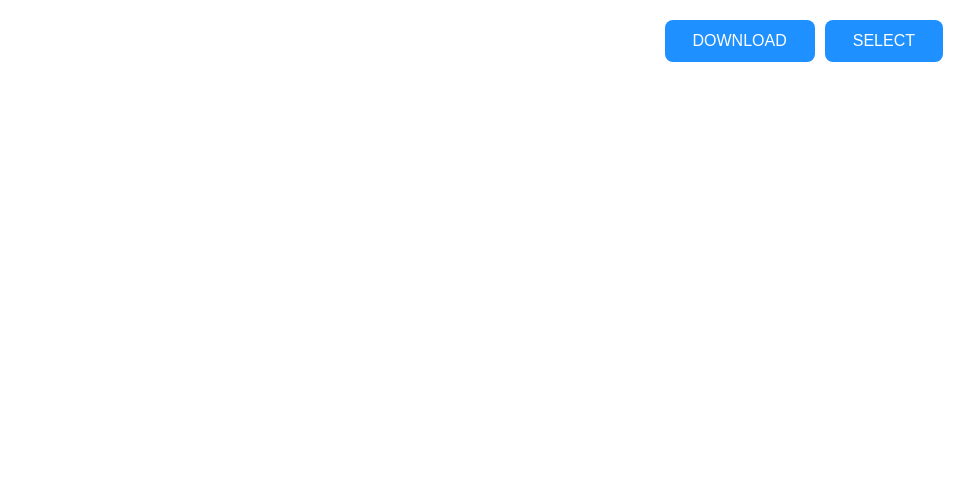
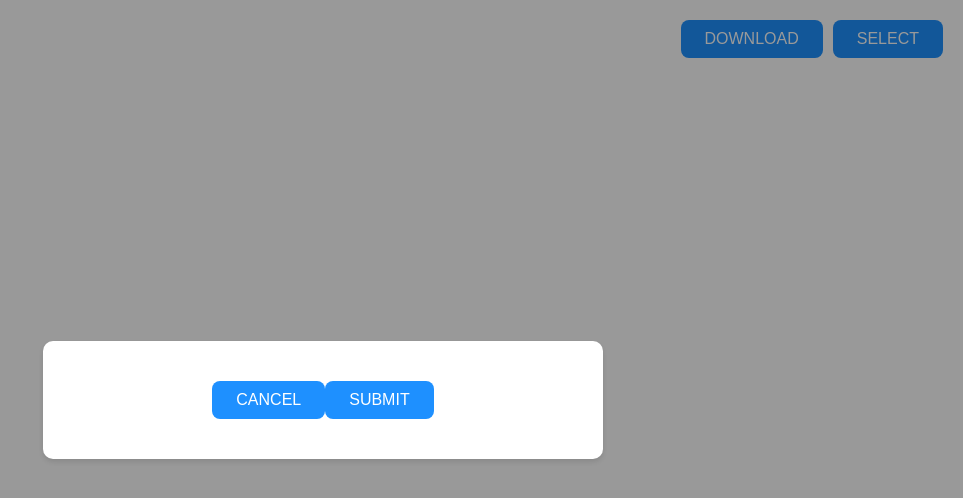
Before and after one commit to ostapyshyn/Table, a React (Create React App) app: page / in a window 1280 px wide. Both pictures are taken after a click on the button "SELECT". Shown: the top 498 px of the page, without its empty margins (317-1280 px from the left). Built offline with nearby package versions, Linux system fonts and the light colour scheme.

Commit message:
Add Button Component

```diff
--- /dev/null
+++ b/src/components/Button/Button.jsx
@@ -0,0 +1,10 @@
+import styles from './Button.module.scss'
+
+const Button = ({ onClick, children }) => {
+  return (
+    <button type="button" onClick={onClick} className={styles.button}>
+      {children.toUpperCase()}
+    </button>
+  )
+}
+export default Button
--- /dev/null
+++ b/src/components/Button/Button.module.scss
@@ -0,0 +1,23 @@
+.button {
+  color: white;
+  background-color: dodgerblue;
+  border: none;
+  padding: 10px 24px;
+  text-align: center;
+  text-decoration: none;
+  display: inline-block;
+  font-size: 16px;
+  border-radius: 8px;
+  cursor: pointer;
+  opacity: 1;
+  transition: all 0.1s ease-in-out;
+  &:hover {
+    background-color: #2a52be;
+    box-shadow: 0 8px 10px rgba(0, 0, 0, 0.1);
+    transform: translateY(-1px);
+  }
+  &:active {
+    box-shadow: 0 1px 1px rgba(0, 0, 0, 0.1);
+    transform: translateY(0);
+  }
+}
--- a/src/components/Table/Table.jsx
+++ b/src/components/Table/Table.jsx
@@ -1,14 +1,29 @@
-import React from 'react'
+import React, { useState } from 'react'
+import Button from '../Button/Button'
 import styles from './Table.module.scss'
 
 const Table = () => {
+  const [open, setOpen] = useState(false)
+  const handleClickDownload = () => console.log('Clicked! Downloading')
+
   return (
     <main>
       <section className={styles.top}>
         <div className={styles.buttons}>
-          <button className={styles.button}>DOWNLOAD</button>
-          <button className={styles.button}>SELECT</button>
+          <Button onClick={handleClickDownload}>download</Button>
+          <Button onClick={() => setOpen(true)}>select</Button>
         </div>
+      </section>
+
+      <section>
+        {open && (
+          <div className={styles.overlay}>
+            <div className={styles.modal}>
+              <Button onClick={() => setOpen(false)}>cancel</Button>
+              <Button>submit</Button>
+            </div>
+          </div>
+        )}
       </section>
     </main>
   )
--- a/src/components/Table/Table.module.scss
+++ b/src/components/Table/Table.module.scss
@@ -4,26 +4,72 @@
     display: flex;
     justify-content: end;
     gap: 10px;
+  }
+}
 
-    .button {
-      color: white;
-      background-color: dodgerblue;
-      border: none;
-      padding: 12px 28px;
-      text-align: center;
-      text-decoration: none;
-      display: inline-block;
-      font-size: 16px;
-      border-radius: 8px;
-      cursor: pointer;
+.overlay {
+  position: absolute;
+  left: 0;
+  top: 0;
+  width: 100%;
+  height: 100%;
+  background-color: rgba(0, 0, 0, 0.4);
+  transition: all 0.5s ease-in-out;
+}
+
+.modal {
+  background-color: #fff;
+  width: 70%;
+  max-width: 500px;
+  max-height: 300px;
+  padding: 40px 30px;
+  border-radius: 10px;
+  position: absolute;
+  left: 50%;
+  top: 50%;
+  transform: translate(-50%, -50%);
+  box-shadow: 0 3px 5px rgba(0, 0, 0, 0.1);
+  transition: all 0.5s ease-in-out;
+
+  img {
+    border-radius: 5px;
+    width: 100%;
+  }
+
+  svg {
+    position: absolute;
+    right: 10px;
+    top: 10px;
+    height: 24px;
+    width: 24px;
+    opacity: 0.3;
+    cursor: pointer;
+
+    &:hover {
       opacity: 1;
-      transition: all 0.3s ease-in-out;
-      &:hover {
-        background-color: #2a52be;
-      }
-      &:active {
-        transform: scale(0.98);
-      }
     }
   }
 }
+
+.overlay.animated {
+  opacity: 0;
+  visibility: hidden;
+
+  .modal {
+    opacity: 0;
+    visibility: hidden;
+    transform: translate(-50%, -30%);
+    transition-delay: 0.2s;
+  }
+
+  &.show {
+    opacity: 1;
+    visibility: visible;
+
+    .modal {
+      opacity: 1;
+      visibility: visible;
+      transform: translate(-50%, -50%);
+    }
+  }
+}
```
Also changed, not shown: src/components/Button/index.js (added).
